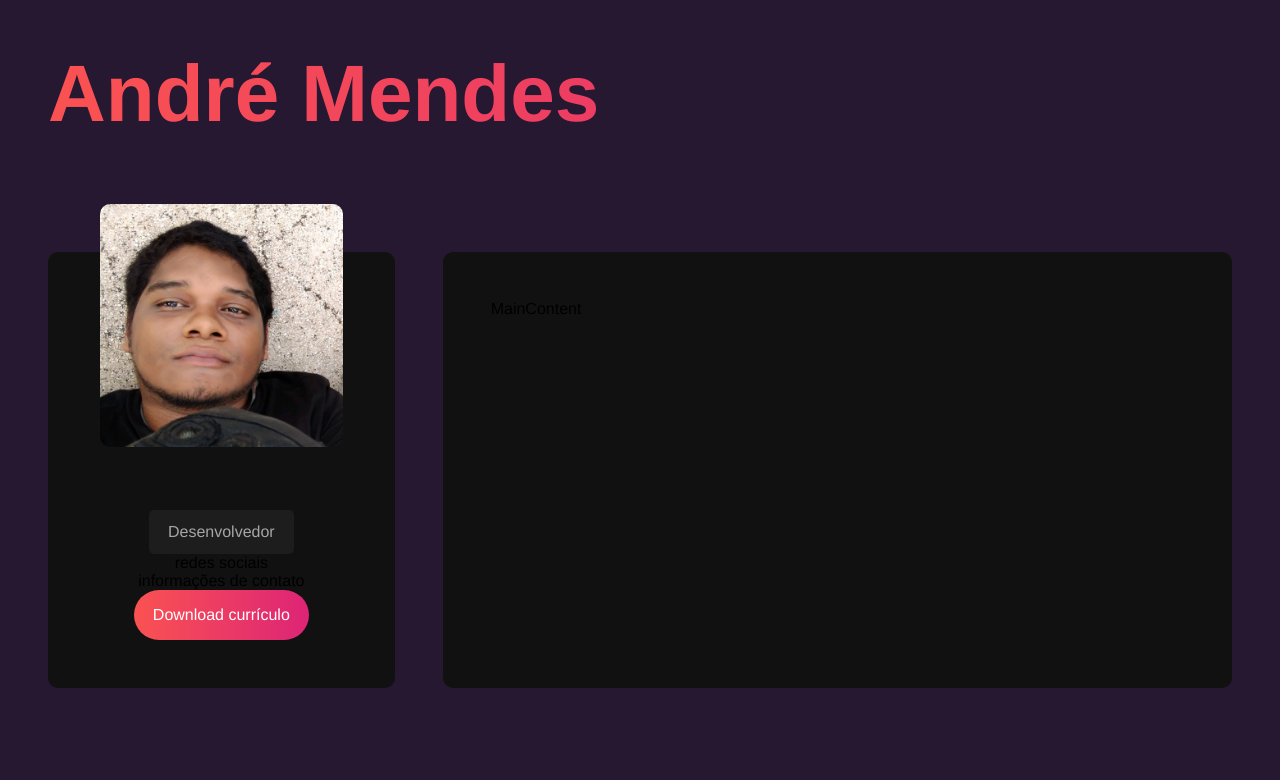
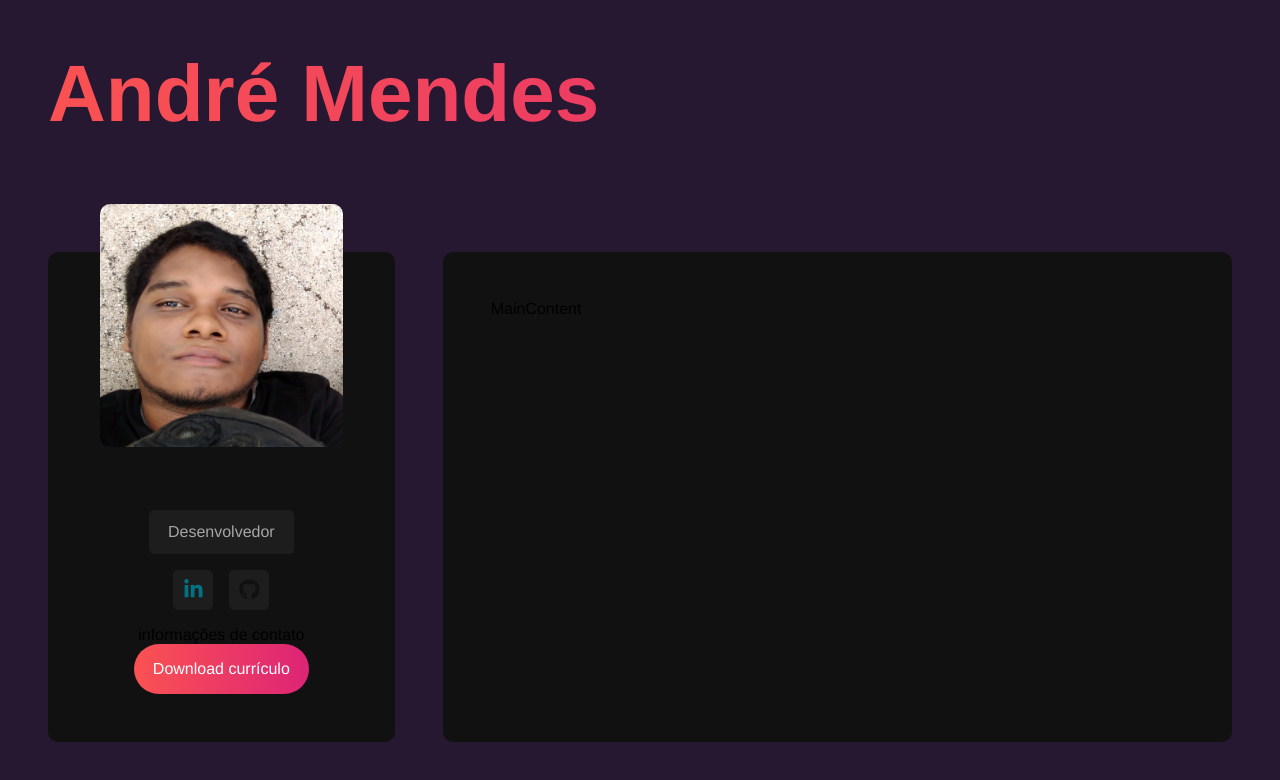
Before and after one commit to devisceral/portfolio-react-sass, a React (Vite) app: page / in a window 1280 px wide. Shown: the top 780 px of the page. Built offline with nearby package versions, Linux system fonts and the light colour scheme.

Commit message:
SocialNetworks

```diff
--- a/src/components/Sidebar.jsx
+++ b/src/components/Sidebar.jsx
@@ -1,3 +1,6 @@
+
+import SocialNetworks from "./SocialNetworks"
+
 import Avatar from "../img/andremendes.jpg"
 
 import "../styles/components/sidebar.sass"
@@ -8,7 +11,7 @@
       <img src={Avatar} alt="André Mendes" />
       <p>Imagem</p>
       <p className="title">Desenvolvedor</p>
-      <p>redes sociais</p>
+      <SocialNetworks />
       <p>informações de contato</p>
       <a href="" className="btn">Download currículo</a>
     </aside>
--- /dev/null
+++ b/src/components/SocialNetworks.jsx
@@ -0,0 +1,24 @@
+import '../styles/components/socialnetworks.sass';
+
+import {FaLinkedinIn, FaGithub, FaRocket} from 'react-icons/fa'
+
+import "../styles/components/sidebar.sass"
+
+const socialNetworks = [
+  { name: "linkedin", icon: <FaLinkedinIn /> },
+  { name: "github", icon: <FaGithub /> },
+];
+
+const SocialNetworks = () => {
+  return (
+    <section id="social-networks">
+      {socialNetworks.map((network) => (
+        <a href="#" className="social-btn" id={network.name} key={network.name}>
+          {network.icon}
+        </a>
+      ))}
+    </section>
+  )
+}
+
+export default SocialNetworks
--- /dev/null
+++ b/src/styles/components/socialnetworks.sass
@@ -0,0 +1,26 @@
+@use '../variables'
+@use '../mixins'
+
+#social-networks
+  @include mixins.center
+  gap: 1rem
+  margin: 1rem 0
+
+  .social-btn
+    padding: .6rem
+    background-color: variables.$bg-color-secondary
+    border-radius: variables.$card-border-radius
+    color: #333
+    font-size: 1.3rem
+    @include mixins.center
+
+  #linkedin
+    color: #007281
+
+  #github
+    color: #111
+
+  :hover
+    background: variables.$gradient
+    > svg
+      color: variables.$text-color
--- a/src/styles/mixins.sass
+++ b/src/styles/mixins.sass
@@ -1,4 +1,9 @@
 @use 'variables'
+
+@mixin center
+  display: flex
+  justify-content: center
+  align-items: center
 
 @mixin btn
   padding: 1rem 1.2rem
```
